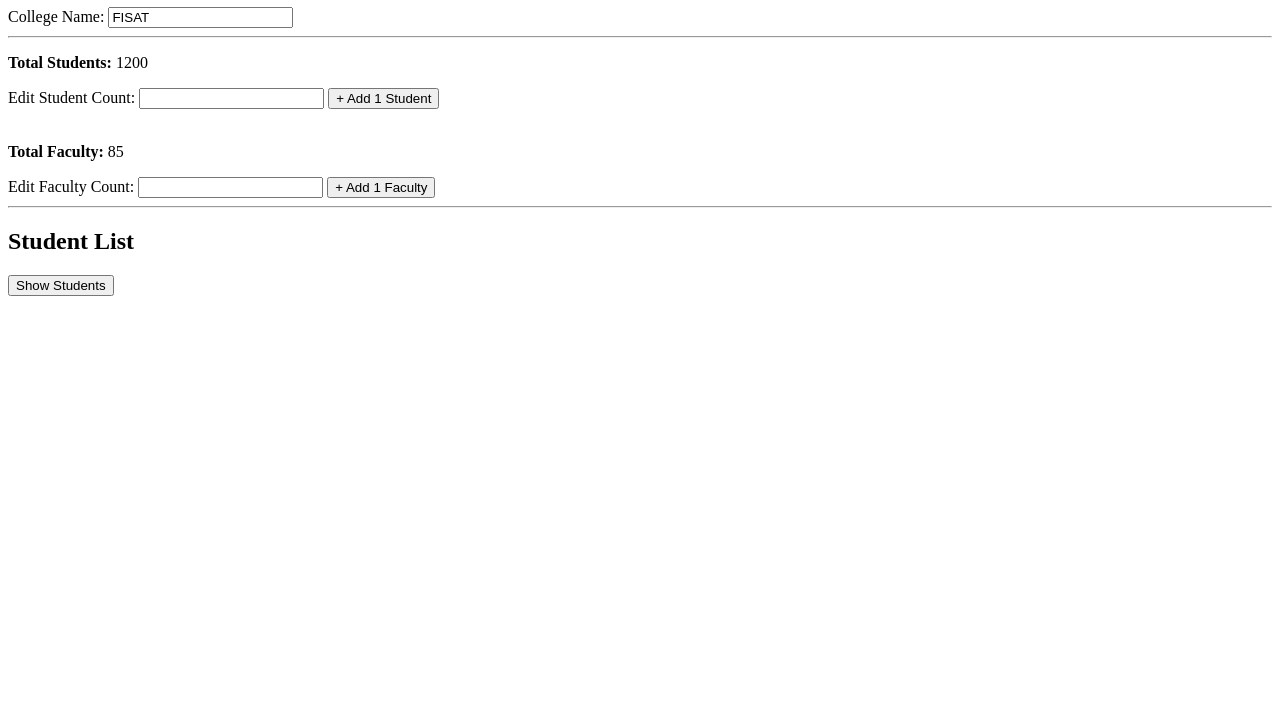
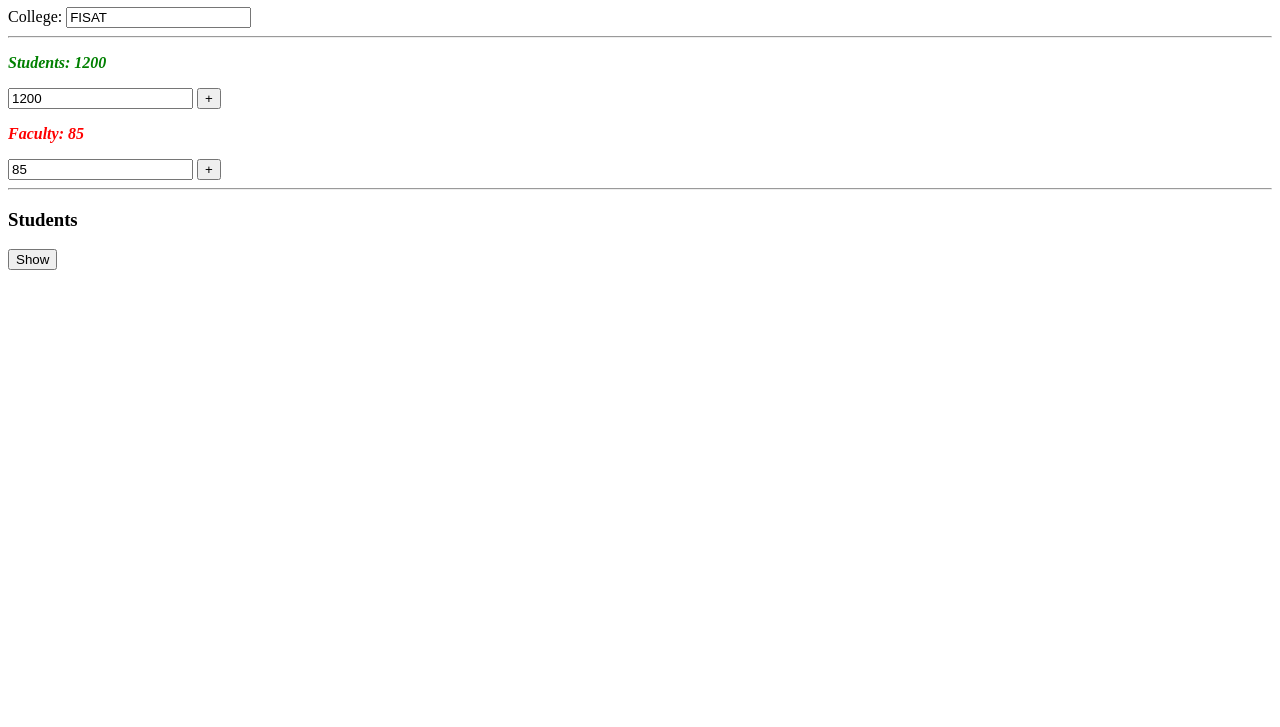
Before and after one commit to joeljacob-lab/angular_test, a website: page project/campus360/index.html in a window 1280 px wide. Shown: the part 73-800 px from the top of the page. Drawn offline with nearby package versions, Linux system fonts and the light colour scheme.

Commit message:
color added to class

```diff
--- a/project/campus360/css/style.css
+++ b/project/campus360/css/style.css
@@ -0,0 +1,11 @@
+.green{
+    color: green;
+    font-weight: bold;
+    font-style: italic;
+}
+
+.red{
+    color: red;
+    font-weight: bold;
+    font-style: italic;
+}
--- a/project/campus360/index.html
+++ b/project/campus360/index.html
@@ -6,48 +6,41 @@
     <script src="https://ajax.googleapis.com/ajax/libs/angularjs/1.8.3/angular.min.js"></script>
     <script src="js/app.js"></script>
     <title>Campus360 Dashboard</title>
+    <link rel="stylesheet" href="css/style.css" />
   </head>
 
   <body ng-controller="dashboardController">
-    <div>
     <h1>{{collegename}}</h1>
-      <label>College Name: </label>
+    <label>College:</label>
     <input type="text" ng-model="collegename" />
-    </div>
 
     <hr />
 
-    <div>
-      <p><strong>Total Students:</strong> {{totalstudents}}</p>
-      <label>Edit Student Count: </label>
+    <p ng-class="{'green': totalstudents > 1000, 'red': totalstudents < 1000}">
+      Students: {{totalstudents}}
+    </p>
+
     <input type="number" ng-model="totalstudents" />
-      <button ng-click="totalstudents = totalstudents + 1">
-        + Add 1 Student
-      </button>
-    </div>
+    <button ng-click="totalstudents = totalstudents + 1">+</button>
 
-    <br />
-
-    <div>
-      <p><strong>Total Faculty:</strong> {{totalfaculty}}</p>
-      <label>Edit Faculty Count: </label>
+    <p ng-class="{'green': totalfaculty > 100, 'red': totalfaculty < 100}">
+      Faculty: {{totalfaculty}}
+    </p>
     <input type="number" ng-model="totalfaculty" />
-      <button ng-click="totalfaculty = totalfaculty + 1">
-        + Add 1 Faculty
-      </button>
-    </div>
+    <button ng-click="totalfaculty = totalfaculty + 1">+</button>
 
     <hr />
 
-    <div>
-      <h2>Student List</h2>
+    <h3>Students</h3>
+    </button>
     <button ng-click="showstudents = !showstudents">
-        {{ showstudents ? 'Hide Students' : 'Show Students' }}
+      {{ showstudents ? 'Hide' : 'Show' }}
     </button>
+
 
     <ul ng-show="showstudents">
       <li ng-repeat="student in students">{{student}}</li>
+
     </ul>
-    </div>
   </body>
 </html>
--- a/project/campus360/js/app.js
+++ b/project/campus360/js/app.js
@@ -1,29 +1,19 @@
 console.log("app.js loaded");
 
-var app = angular.module('campus360', [])
+var app = angular.module("campus360", []);
 
+app.controller("dashboardController", function ($scope) {
+  $scope.collegename = "FISAT";
+  $scope.totalstudents = 1200;
+  $scope.totalfaculty = 85;
 
-app.controller('dashboardController', function ($scope) {
-    $scope.collegename = "FISAT"
-    $scope.totalstudents = "1200"
-    $scope.totalfaculty = "85"
+  console.log("dashboard controller is loaded");
 
-    console.log("dashboard controller is loaded")
+  $scope.students = ["Shahid", "John", "Allen", "Shaun"];
 
-    $scope.students=[
+  $scope.addStudent = function () {
+    $scope.totalstudents++;
 
-        "Shahid","John","Allen","Shaun"
-    ]
-
-    $scope.addStudent=function()
-
-    {
-
-        $scope.totalstudents++
-
-
-        $scope.showstudents=true
-    }
-
-
-})
+    $scope.showstudents = true;
+  };
+});
```
Also changed, not shown: notes.md (+4 -0 lines). Lines whose indentation alone changed are shown as unchanged.
